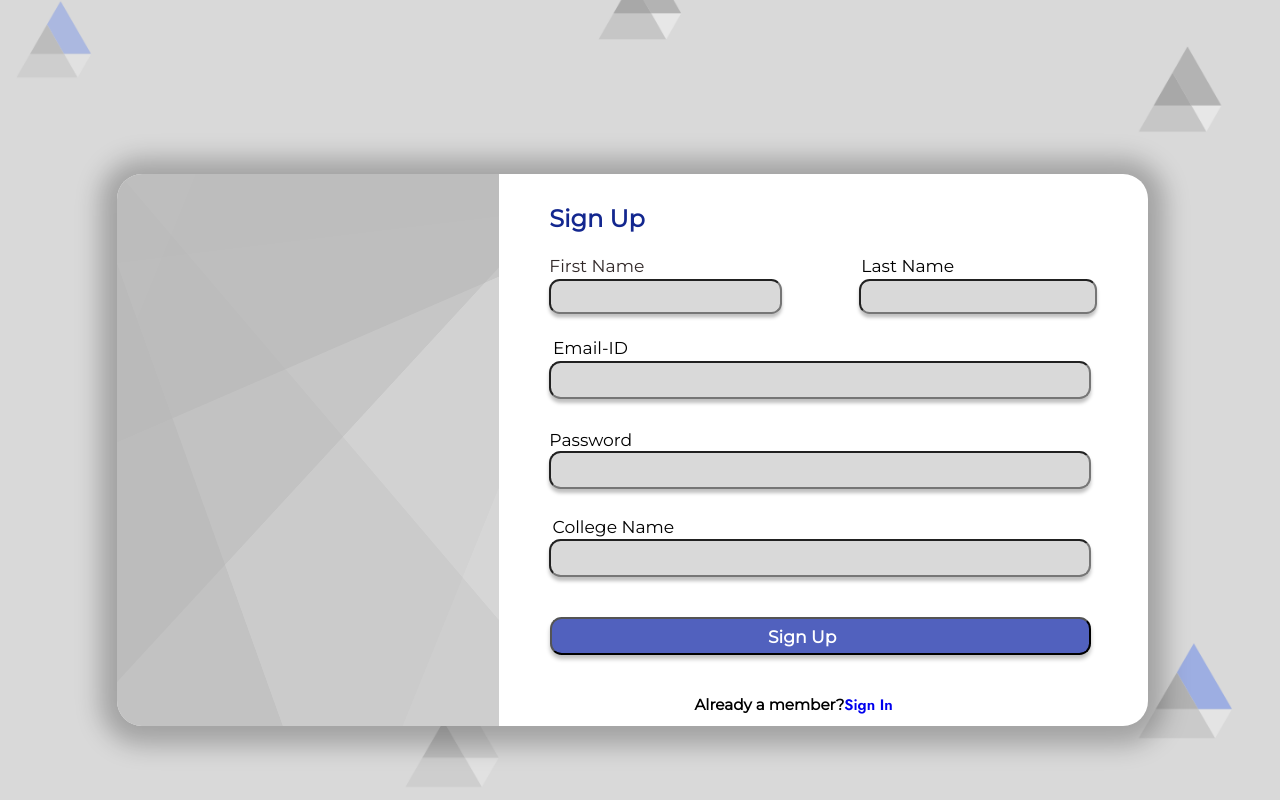
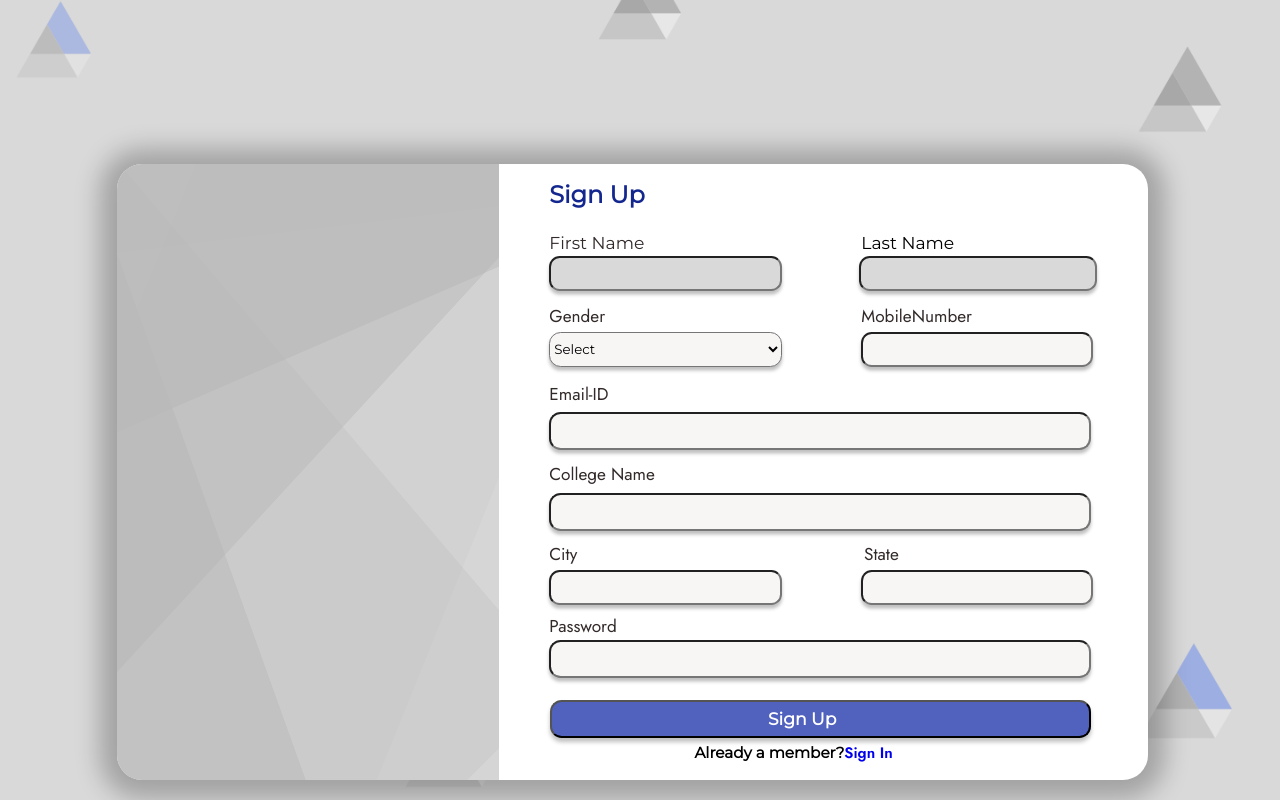
Before and after one commit to ipash185/CA_Portal_24, a React (Create React App) app: page /SignUp in a window 1280 px wide. Built offline with nearby package versions, Linux system fonts and the light colour scheme; no server answers.

Commit message:
Modified signup page

```diff
--- a/src/pages/Homepage/Homepage.js
+++ b/src/pages/Homepage/Homepage.js
@@ -3,9 +3,8 @@ import styles from './Homepage.module.css';
 import About from '../About/about';
 import CarouselComponent from '../Carousel/car';
 import Navbar from '../../components/navbar/navbar';
-import Incentive from '../incentives/incentive';
+import Incentives from '../Incentives/incentive';
 import Contact from '../ContactUs/contact';
-import SignUp from '../SignIn/SignUp';
 
 function Home() {
     return (
@@ -19,10 +18,9 @@ function Home() {
                 </div>
                 <div className={styles.bod}>
                     <About/>
-                    <Incentive/>
+                    <Incentives/>
                     <CarouselComponent/>
                     <Contact/>
-                    <SignUp/>
                 </div>
         </div>
         </div>
--- a/src/pages/Incentives/incentive.js
+++ b/src/pages/Incentives/incentive.js
@@ -1,4 +1,4 @@
-import styles from './incentives.module.css';
+import styles from './Incentives.module.css';
 import Incomp from './incomp';
 
 function Incentives(){
--- a/src/pages/Incentives/incomp.js
+++ b/src/pages/Incentives/incomp.js
@@ -1,4 +1,4 @@
-import styles from './incentives.module.css';
+import styles from './Incentives.module.css';
 
 function Incomp(){
     return(
--- a/src/pages/Profile/ProfileEdit.js
+++ b/src/pages/Profile/ProfileEdit.js
@@ -7,7 +7,7 @@ const ProfileEdit = () => {
       <div className={styles.ProfileDiv}></div>
       <div className={styles.ProfileSide}></div>
       <button className={styles.ButtonAvatar}></button>
-      <div className={styles.ButtonText}>Change Avatar</div>
+
       <div className={styles.NameOf}>Name Of Candi</div>
       <div className={styles.HeadPro}>Profile</div>
       <button className={styles.EditProB}></button>
--- a/src/pages/Profile/ProfileSave.js
+++ b/src/pages/Profile/ProfileSave.js
@@ -7,7 +7,7 @@ const ProfileSave = () => {
        <div className={styles.ProfileDiv}></div>
        <div className={styles.ProfileSide}></div>
       <button className={styles.ButtonAvatar}></button>
-      <div className={styles.ButtonText}>Change Avatar</div>
+
       <div className={styles.NameOf}>Name Of Candi</div>
       <div className={styles.HeadPro}>Profile</div>
       <button className={styles.EditProB}></button>
--- a/src/pages/SignIn/Sign.module.css
+++ b/src/pages/SignIn/Sign.module.css
@@ -28,10 +28,10 @@ body {
 
 
    .SignSide {
-    height: 69vh;
+    height: 77vh;
   width: 29.7916vw;
   left: 9.166vw;
-  top: 21.777vh;
+  top: 20.5vh;
   position:absolute;
   border-top-left-radius: 25px;
   border-bottom-left-radius: 25px;
@@ -41,10 +41,10 @@ body {
    }
    .SignIn {
     position:absolute;
-    height:69vh;
+    height:77vh;
   width: 80.5vw;
   left: 9.166vw;
-  top: 21.777vh;
+  top: 20.5vh;
   border-radius: 25px;
   background: #FFFFFF;
   box-shadow: 0px 2px 25px 17px #00000040;
@@ -58,7 +58,7 @@ body {
   height: 4vh;
   width: 100%;
   left: 42.916vw;
-  top: 25vh;
+  top: 22vh;
   position:absolute;
   border-radius: nullpx;
   font-family: Montserrat;
@@ -77,7 +77,7 @@ body {
     height: 31.21019172668457px;
   width: 100%;
   left: 42.916vw;
-  top: 31.838vh;
+  top: 29vh;
   position:absolute;
   border-radius: nullpx;
   font-family: Montserrat;
@@ -95,7 +95,7 @@ body {
   height: 3.0478vh;
   width: 100%;
   left: 67.29vw;
-  top: 31.84vh;
+  top: 29vh;
   border-radius: nullpx;
   font-family: Montserrat;
   font-size: 2.15vh;
@@ -112,7 +112,7 @@ body {
     height: 4.354vh;
   width:18.144vw;
   left: 42.916vw;
-  top: 34.863vh;
+  top: 32vh;
   border-radius: 10.700636863708496px;
   background: #D9D9D9;
   box-shadow: 0px 3.5668790340423584px 3.5668790340423584px 0px #00000040;
@@ -122,64 +122,13 @@ body {
     height: 4.35vh;
   width:18.6428vw;
   left: 67.0833vw;
-  top: 34.863vh;
+  top: 32vh;
   border-radius: 10.68941879272461px;
   background: #D9D9D9;
   box-shadow: 0px 3.5631396770477295px 3.5631396770477295px 0px #00000040;
   position:absolute;
   }
-  .FormLabel3 {
-    height: 3.05vh;
-  width: 100%;
-  left: 43.1944vw;
-  top: 42.09vh;
-  border-radius: nullpx;
-  font-family: Montserrat;
-  font-size: 2.15vh;
-  font-weight: 400;
-  line-height: 2.636vh;
-  letter-spacing: 0em;
-  text-align: justified;
-  vertical-align: top;
-  color: #000000;
-  position:absolute;
-  }
-  .In3 {
-    height: 4.735vh;
-  width: 42.2916vw;
-  left: 42.916vw;
-  top: 45.12vh;
-  border-radius: 11.636941909790039px;
-  background: #D9D9D9;
-  box-shadow: 0px 3.878980875015259px 3.878980875015259px 0px #00000040;
-  position:absolute;
-  }
-  .FormLabel4 {
-    height: 3.05vh;
-  width: 100%;
-  left: 42.916vw;
-  top: 53.6vh;
-  border-radius: nullpx;
-  font-family: Montserrat;
-  font-size: 2.15vh;
-  font-weight: 400;
-  line-height: 2.636vh;
-  letter-spacing: 0em;
-  text-align: justified;
-  vertical-align: top;
-  color: #000000;
-  position:absolute;
-  }
-  .In4 {
-    height: 4.735vh;
-  width: 42.2916vw;
-  left: 42.9166vw;
-  top: 56.43vh;
-  border-radius: 11.636941909790039px;
-  background: #D9D9D9;
-  box-shadow: 0px 3.878980875015259px 3.878980875015259px 0px #00000040;
-  position:absolute;
-  }
+
   #Eye {
     height: 28px;
   width: 2.222vw;
@@ -191,39 +140,14 @@ body {
   background-blend-mode: multiply;
   opacity:70%;
   }
-  .FormLabel5 {
-    height: 3.048vh;
-    width: 100%;
-    left: 43.164vw;
-    top: 64.5vh;
-    border-radius: nullpx;
-    font-family: Montserrat;
-    font-size: 2.15vh;
-    font-weight: 400;
-    line-height: 2.636vh;
-    letter-spacing: 0em;
-    text-align: justified;
-  vertical-align: top;
-  color: #000000;
-  position:absolute;
 
-  }
-  .In5 {
-    height: 4.735vh;
-  width: 42.2916vw;
-  left: 42.9166vw;
-  top: 67.35vh;
-  border-radius: 11.636941909790039px;
-  background: #D9D9D9;
-  box-shadow: 0px 3.878980875015259px 3.878980875015259px 0px #00000040;
-  position:absolute;
-  }
+
   .Button1 {
 
     height: 4.735vh;
     width: 42.219vw;
     left: 43vw;
-    top: 77.15vh;
+    top: 87.5vh;
     border-radius: 11.636941909790039px;
     background: #5161BE;
     box-shadow: 0px 3.878980875015259px 3.878980875015259px 0px #00000040;
@@ -236,7 +160,7 @@ body {
     height: 2.54vh;
   width: 100%;
   left: 60vw;
-  top: 78.22vh;
+  top: 88.5vh;
   border-radius: nullpx;
   font-family: Montserrat;
   font-size: 2.15vh;
@@ -349,7 +273,7 @@ body {
     height: 2.54vh;
   width: 40vw;
   left: 42vw;
-  top: 87vh;
+  top: 93vh;
   border-radius: nullpx;
   font-family: Montserrat;
   font-size: 1.9vh;
@@ -366,6 +290,202 @@ body {
   input {
     font-size: xx-large;
     padding: auto;
+  }
+  .PLabel3 {
+    height: 3.05vh;
+width: 8.855vw;
+left:42.916vw;
+top: 38.2vh;
+position:absolute;
+  }
+  .PLabel4 {
+    height: 3.05vh;
+width: 100%;
+left: 67.29vw;
+top: 38.2vh;
+position:absolute;
+  }
+  .PLabel5 {
+    height: 3.05vh;
+width: 100%;
+left: 42.916vw;
+top: 48vh;
+position:absolute;
+  }
+  .PLabel6 {
+    height: 3.05vh;
+width: 100%;
+left: 42.916vw;
+top: 58vh;
+position: absolute;
+  }
+  .PLabel7 {
+    height: 3.05vh;
+width: 8.855vw;
+left: 42.916vw;
+top: 68vh;
+border-radius: nullpx;
+position: absolute;
+  }
+  .PLabel8 {
+    height: 3.05vh;
+width: 8.855vw;
+left: 67.5vw;
+top: 68vh;
+position:absolute;
+  }
+  .PLabel9 {
+    height: 3.05vh;
+width: 8.855vw;
+left: 42.916vw;
+top: 77vh;
+position:absolute;
+  }
+  .PLabel {
+    border-radius: nullpx;
+font-family: Montserrat;
+font-size: 2.15vh;
+font-weight: 400;
+line-height: 2.636vh;
+letter-spacing: 0em;
+text-align: justified;
+color: #322929;
+
+  }
+  .PIn3 {
+    height: 4.354vh;
+width: 18.144vw;
+left: 42.916vw;
+top: 41.5vh;
+position:absolute;
+  }
+  .PIn4 {
+    height: 4.35vh;
+width: 18.125vw;
+left: 67.29vw;
+top: 41.5vh;
+border-radius: 10.68941879272461px;
+position:absolute;
+  }
+  .PIn5 {
+    height: 4.735vh;
+width: 42.3vw;
+left: 42.916vw;
+top: 51.5vh;
+border-radius: 11.636941909790039px;
+position:absolute;
+  }
+  .PIn6 {
+    height: 4.735vh;
+width: 42.3vw;
+left: 42.916vw;
+top: 61.6vh;
+border-radius: 11.636941909790039px;
+position: absolute;
+  }
+  .PIn7 {
+    height: 4.354vh;
+width: 18.143vw;
+left: 42.916vw;
+top: 71.3vh;
+border-radius: 10.700636863708496px;
+position:absolute;
+  }
+  .PIn8 {
+    height: 4.35vh;
+width: 18.125vw;
+left: 67.29vw;
+top: 71.3vh;
+border-radius: 10.68941879272461px;
+position:absolute;
+  }
+  .PIn9 {
+    height: 4.735vh;
+width: 42.3vw;
+left: 42.916vw;
+top: 80vh;
+border-radius: 11.636941909790039px;
+position:absolute;
+  }
+  .FormLabel3 {
+    height: 3.05vh;
+  width: 100%;
+  left: 43.1944vw;
+  top: 42.09vh;
+  border-radius: nullpx;
+  font-family: Montserrat;
+  font-size: 2.15vh;
+  font-weight: 400;
+  line-height: 2.636vh;
+  letter-spacing: 0em;
+  text-align: justified;
+  vertical-align: top;
+  color: #000000;
+  position:absolute;
+  }
+  .In3 {
+    height: 4.735vh;
+  width: 42.2916vw;
+  left: 42.916vw;
+  top: 45.12vh;
+  border-radius: 11.636941909790039px;
+  background: #D9D9D9;
+  box-shadow: 0px 3.878980875015259px 3.878980875015259px 0px #00000040;
+  position:absolute;
+  }
+  .FormLabel4 {
+    height: 3.05vh;
+  width: 100%;
+  left: 42.916vw;
+  top: 53.6vh;
+  border-radius: nullpx;
+  font-family: Montserrat;
+  font-size: 2.15vh;
+  font-weight: 400;
+  line-height: 2.636vh;
+  letter-spacing: 0em;
+  text-align: justified;
+  vertical-align: top;
+  color: #000000;
+  position:absolute;
+  }
+  .In4 {
+    height: 4.735vh;
+  width: 42.2916vw;
+  left: 42.9166vw;
+  top: 56.43vh;
+  border-radius: 11.636941909790039px;
+  background: #D9D9D9;
+  box-shadow: 0px 3.878980875015259px 3.878980875015259px 0px #00000040;
+  position:absolute;
+  }
+
+  .FormLabel5 {
+    height: 3.048vh;
+    width: 100%;
+    left: 43.164vw;
+    top: 64.5vh;
+    border-radius: nullpx;
+    font-family: Montserrat;
+    font-size: 2.15vh;
+    font-weight: 400;
+    line-height: 2.636vh;
+    letter-spacing: 0em;
+    text-align: justified;
+  vertical-align: top;
+  color: #000000;
+  position:absolute;
+
+  }
+  .In5 {
+    height: 4.735vh;
+  width: 42.2916vw;
+  left: 42.9166vw;
+  top: 67.35vh;
+  border-radius: 11.636941909790039px;
+  background: #D9D9D9;
+  box-shadow: 0px 3.878980875015259px 3.878980875015259px 0px #00000040;
+  position:absolute;
   }
   @media only screen and (max-width:1000px) {
     .SignIn{
--- a/src/pages/SignIn/SignUp.js
+++ b/src/pages/SignIn/SignUp.js
@@ -38,13 +38,27 @@ const SignUp = () => {
       <div className={styles.FormLabel2}>Last Name</div>
       <input type="text" className={styles.In1}></input>
       <input type="text" className={styles.In2}></input>
-      <div className={styles.FormLabel3}>Email-ID</div>
-      <input type="text" className={styles.In3}></input>
-      <div className={styles.FormLabel4}>Password</div>
-      <input type="password" className={styles.In4}></input>
-      <div id={styles.Eye}></div>
-      <div className={styles.FormLabel5}>College Name</div>
-      <input type="text" className={styles.In5}></input>
+      <div className={styles.PLabel}>
+      <div className={styles.PLabel3}>Gender</div>
+      <div className={styles.PLabel4}>MobileNumber</div>
+      <div className={styles.PLabel5}>Email-ID</div>
+      <div className={styles.PLabel6}>College Name</div>
+      <div className={styles.PLabel7}>City</div>
+      <div className={styles.PLabel8}>State</div>
+      <div className={styles.PLabel9}>Password</div>
+      </div>
+      <select name="gender" type="text" className={styles.PIn3}>
+      <option>Select</option>
+        <option>Male</option>
+        <option>Female</option>
+        <option>Others</option>
+      </select>
+      <input type="text" className={styles.PIn4}></input>
+      <input type="text" className={styles.PIn5}></input>
+      <input type="text" className={styles.PIn6}></input>
+      <input type="text" className={styles.PIn7}></input>
+      <input type="text" className={styles.PIn8}></input>
+      <input type="password" className={styles.PIn9}></input>
       <button className={styles.Button1}></button>
       <div className={styles.ButtonLabel}>Sign Up</div>
       <div className={styles.Linksto}>Already a member?<Link to='/SignIn'>Sign In</Link></div>
```
Also changed, not shown: src/pages/incentives/Incentives.js (deleted, +0 -61 lines).
